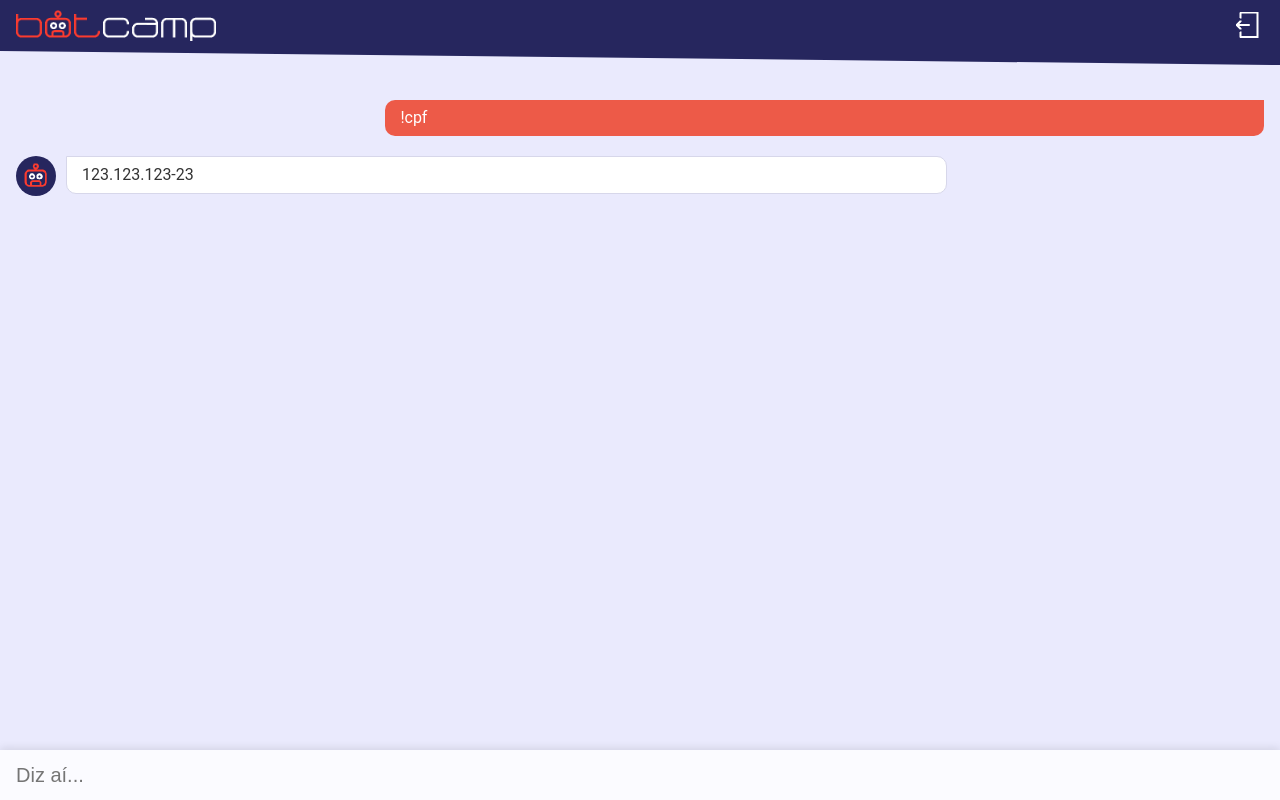
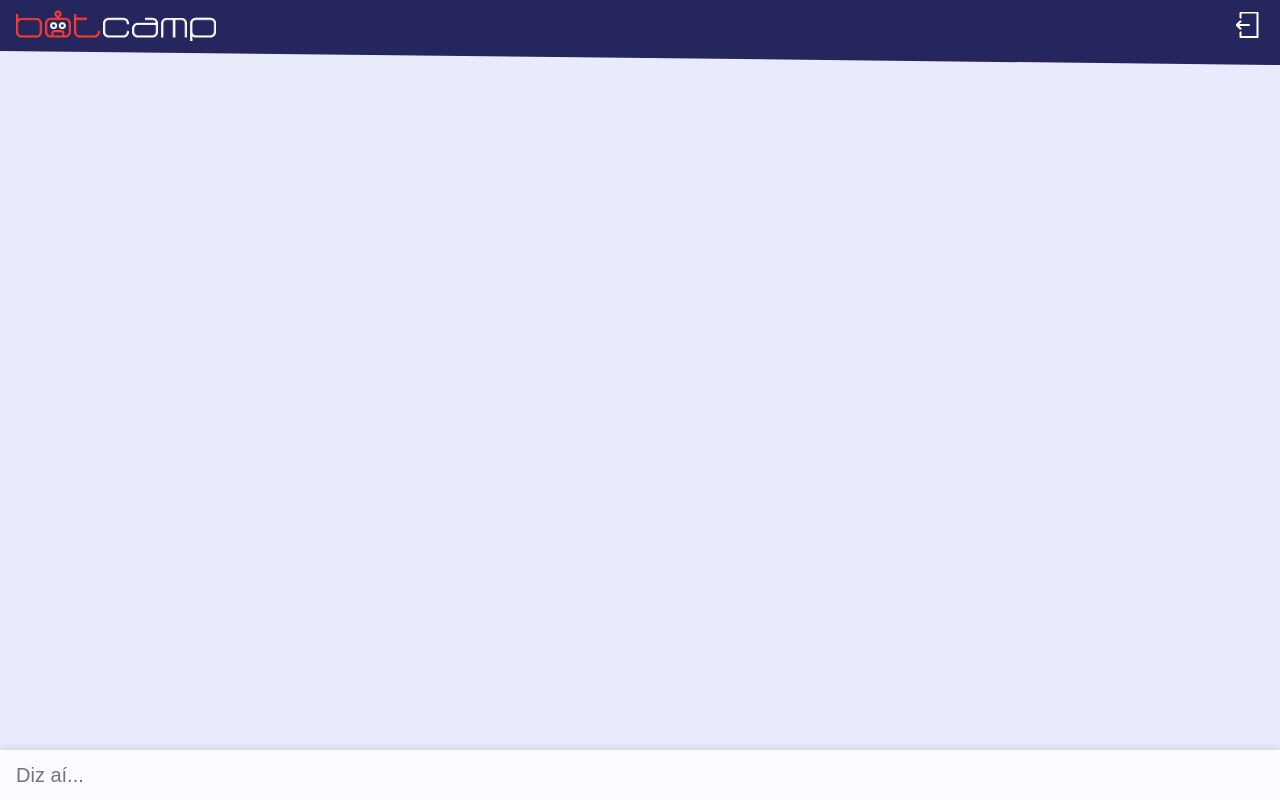
Before and after one commit to JonathanRamosNascimento/botcamp, a React (Create React App) app in the folder app/: page /chat in a window 1280 px wide. Built offline with nearby package versions, Linux system fonts and the light colour scheme.

Commit message:
Colocar mensagem na tela

```diff
--- a/app/src/pages/Chat/index.js
+++ b/app/src/pages/Chat/index.js
@@ -1,4 +1,4 @@
-import React from "react";
+import React, { useState } from "react";
 import { Link } from "react-router-dom";
 
 import LogoBotcamp from "../../components/LogoBotcamp";
@@ -7,19 +7,21 @@ import HeaderWrapper from "../../components/HeaderWrapper";
 import InputMessage from "../../components/InputMessage";
 import MessageBotcamp from "../../components/MessageBotcamp";
 import MessageWrapper from "../../components/MessageWrapper";
-import AvatarMessage from "../../components/AvatarMessage";
 import FormMessage from "../../components/FormMessage";
+
+const Chat = () => {
+    const [typing, setTyping] = useState("");
+    const [messages, setMessages] = useState([]);
 
     const handleSubmit = (event) => {
         event.preventDefault();
-    console.log("Vai")
+        setMessages([typing]);
+        setTyping("");
     }
 
-const handleChange = (event) => {
-    console.log(event.target.value)
-}
+    const handleChange = (event) => setTyping(event.target.value);
 
-const Chat = () =>
+    return (
         <>
             <HeaderWrapper>
                 <LogoBotcamp small />
@@ -28,13 +30,14 @@ const Chat = () =>
                 </Link>
             </HeaderWrapper>
             <MessageWrapper>
-            <MessageBotcamp>!cpf</MessageBotcamp>
-            <AvatarMessage content="123.123.123-23" />
+                {messages.map((msg, key) => <MessageBotcamp key={key}>{msg}</MessageBotcamp>)}
             </MessageWrapper>
 
             <FormMessage onSubmit={handleSubmit}>
-            <InputMessage onChange={handleChange} />
+                <InputMessage value={typing} onChange={handleChange} />
             </FormMessage>
         </>
+    );
+};
 
 export default Chat;
```
Lines whose indentation alone changed are shown as unchanged.
